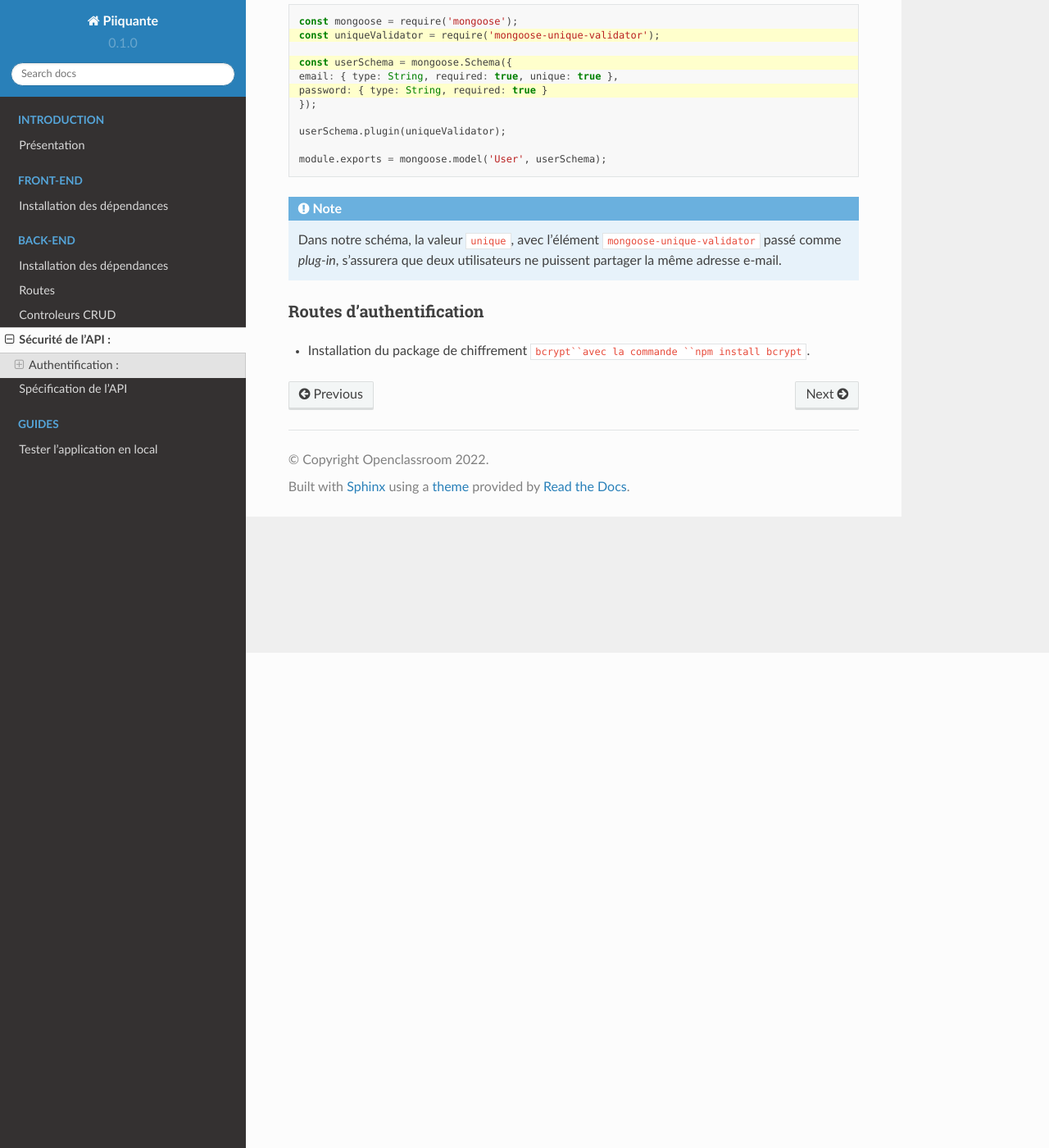
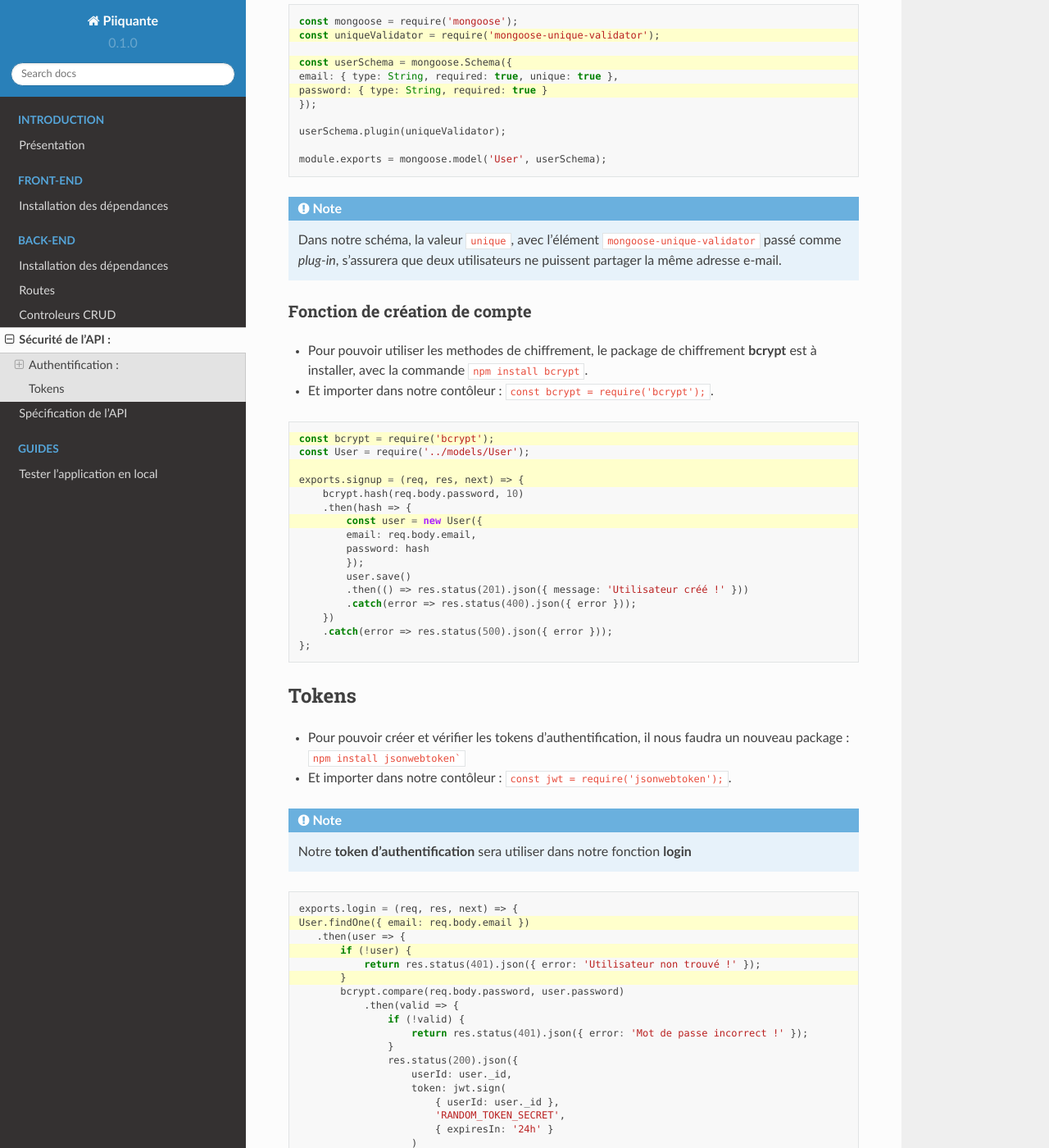
Before and after one commit to anthony-mini/Mini_Anthony_6_05-08-2022, a Sphinx documentation site: the page built from docs/source/authentification.rst, in a window 1280 px wide and 1400 px high, scrolled down 604 px. Shown: the whole window at 82% size. Built offline with Sphinx 7.4.7 and the Read the Docs theme 2.0.0, drawn with Linux system fonts in a browser that asks for light colours; some of the changed text lies outside the part shown.

Commit message:
installation du package *jsonwebtoken* | Ajout à la fonction login d'un Token d'authentification | Maj. de la docs

````diff
--- a/docs/source/authentification.rst
+++ b/docs/source/authentification.rst
@@ -38,7 +38,65 @@ Schéma utilisateur :
     Dans notre schéma, la valeur ``unique``, avec l'élément ``mongoose-unique-validator`` passé comme *plug-in*, s'assurera que deux utilisateurs ne puissent partager la même adresse e-mail.
 
 
-Routes d'authentification
-*************************
+Fonction de création de compte
+******************************
 
-* Installation du package de chiffrement ``bcrypt``avec la commande ``npm install bcrypt``.
+* Pour pouvoir utiliser les methodes de chiffrement, le package de chiffrement **bcrypt** est à installer, avec la commande ``npm install bcrypt``.
+* Et importer dans notre contôleur : ``const bcrypt = require('bcrypt');``.
+
+.. code-block:: javascript
+    :emphasize-lines: 1,3,4,7
+
+    const bcrypt = require('bcrypt');
+    const User = require('../models/User');
+
+    exports.signup = (req, res, next) => {
+        bcrypt.hash(req.body.password, 10)
+        .then(hash => {
+            const user = new User({
+            email: req.body.email,
+            password: hash
+            });
+            user.save()
+            .then(() => res.status(201).json({ message: 'Utilisateur créé !' }))
+            .catch(error => res.status(400).json({ error }));
+        })
+        .catch(error => res.status(500).json({ error }));
+    };
+
+Tokens
+------
+
+* Pour pouvoir créer et vérifier les tokens d'authentification, il nous faudra un nouveau package : ``npm install jsonwebtoken```
+* Et importer dans notre contôleur : ``const jwt = require('jsonwebtoken');``.
+
+.. note::
+    Notre **token d'authentification** sera utiliser dans notre fonction **login**
+
+.. code-block:: javascript
+    :emphasize-lines: 2,4,6
+
+    exports.login = (req, res, next) => {
+    User.findOne({ email: req.body.email })
+       .then(user => {
+           if (!user) {
+               return res.status(401).json({ error: 'Utilisateur non trouvé !' });
+           }
+           bcrypt.compare(req.body.password, user.password)
+               .then(valid => {
+                   if (!valid) {
+                       return res.status(401).json({ error: 'Mot de passe incorrect !' });
+                   }
+                   res.status(200).json({
+                       userId: user._id,
+                       token: jwt.sign(
+                           { userId: user._id },
+                           'RANDOM_TOKEN_SECRET',
+                           { expiresIn: '24h' }
+                       )
+                   });
+               })
+               .catch(error => res.status(500).json({ error }));
+       })
+       .catch(error => res.status(500).json({ error }));
+    };
````
Also changed, not shown: 3 other files.
